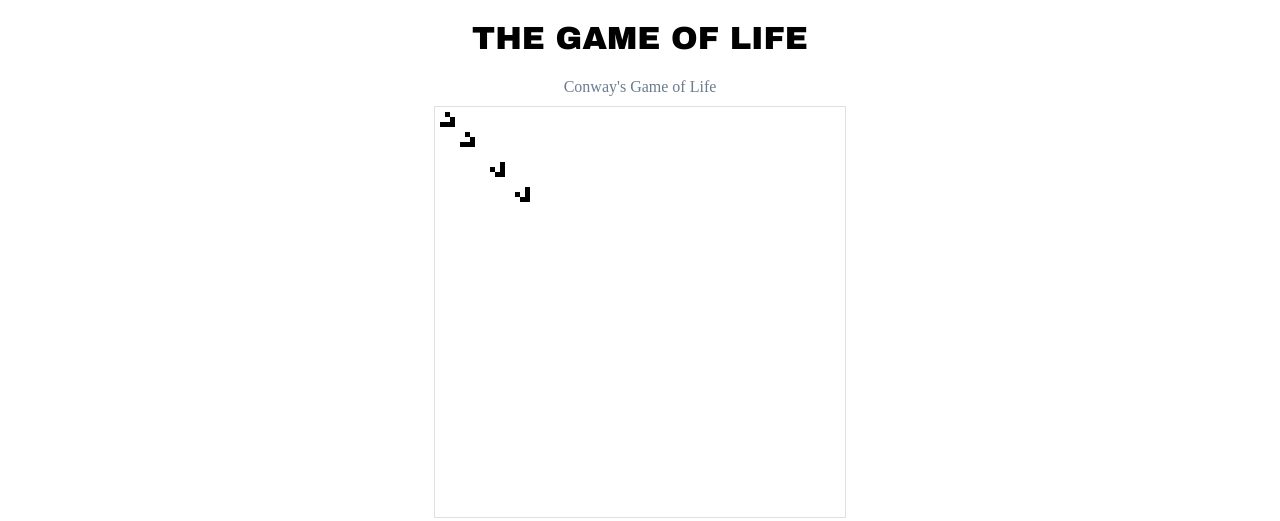
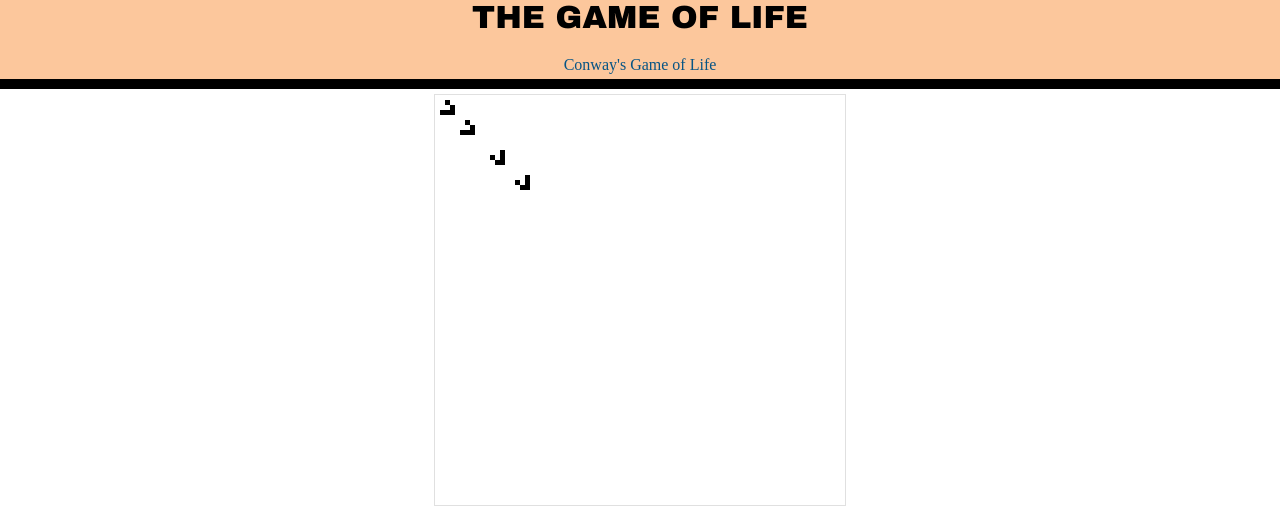
Before and after one commit to lkowalick/game_of_life, a plain HTML site: page index.html in a window 1280 px wide. Drawn offline with nearby package versions, Linux system fonts and the light colour scheme.

Commit message:
Changed styling

```diff
--- a/index.html
+++ b/index.html
@@ -8,11 +8,13 @@
 </head>
 <body>
   <header>
+    <div id="header">
       <div id="title">
         <h1>THE GAME OF LIFE</h1>
       </div>
       <div id="navbar">
         <a href="http://en.wikipedia.org/wiki/Conway%27s_Game_of_Life">Conway's Game of Life</a>
+      </div>
   </div>
   </header>
   <div id="main">
--- a/style.css
+++ b/style.css
@@ -1,3 +1,22 @@
+* {
+  margin-top: 0;
+  margin-left: 0;
+  margin-right: 0;
+  padding: 0;
+}
+
+#header {
+  width: 100%;
+  background-color: #FCC79C;
+  margin-bottom: 5px;
+  padding-bottom: 0px;
+  border-bottom-style: solid;
+  border-bottom-width: 10px;
+  border-top-style: none;
+  font-family: "Arial Black", Arial, sans-serif;
+  text-align: center;
+}
+
 #game {
   border: solid;
   border-width: 1px;
@@ -9,28 +28,35 @@
   text-align: center;
 }
 
+
 #title {
   font-family: "Arial Black", Arial, sans-serif;
   text-align: center;
 }
 
-a {
-  font-family: "Droid Serif", serif;
+#navbar {
   display: block;
   margin-left: auto;
   margin-right: auto;
+  text-align: center;
+  margin-bottom: 5px;
+}
+
+a {
+  font-family: "Droid Serif", serif;
   margin-bottom: 10px;
+  display: inline;
   text-align: center;
   text-decoration: none;
-  color: #6A7C8E;
+  color: #065485;
 }
 
 a:visited {
-  color: #6A7C8E;
+  color: #065485;
   text-decoration: none;
 }
 
 a:hover {
-  color: #6A7C8E;
+  color: #065485;
   text-decoration: underline;
 }
```
Lines whose indentation alone changed are shown as unchanged.
